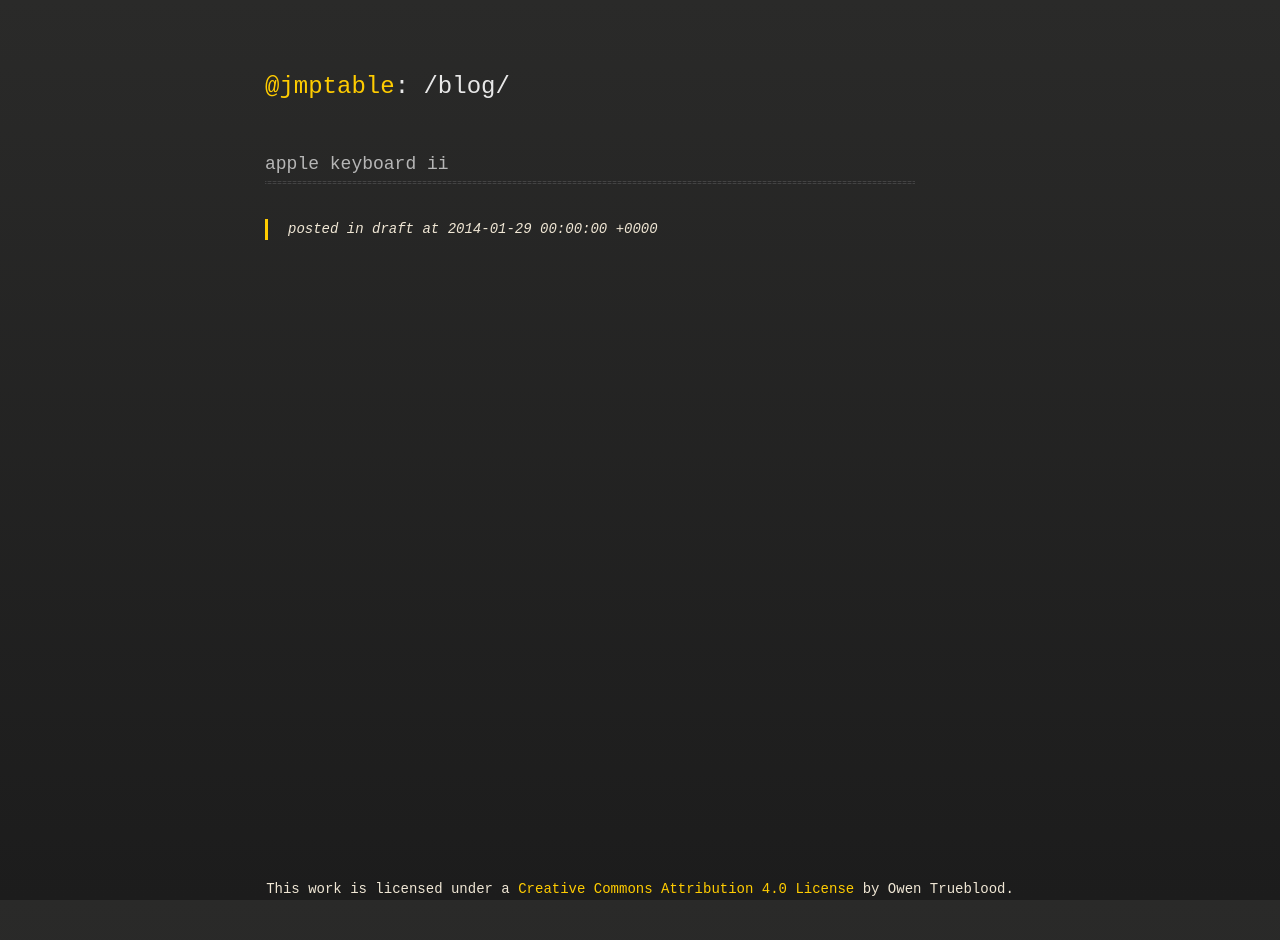
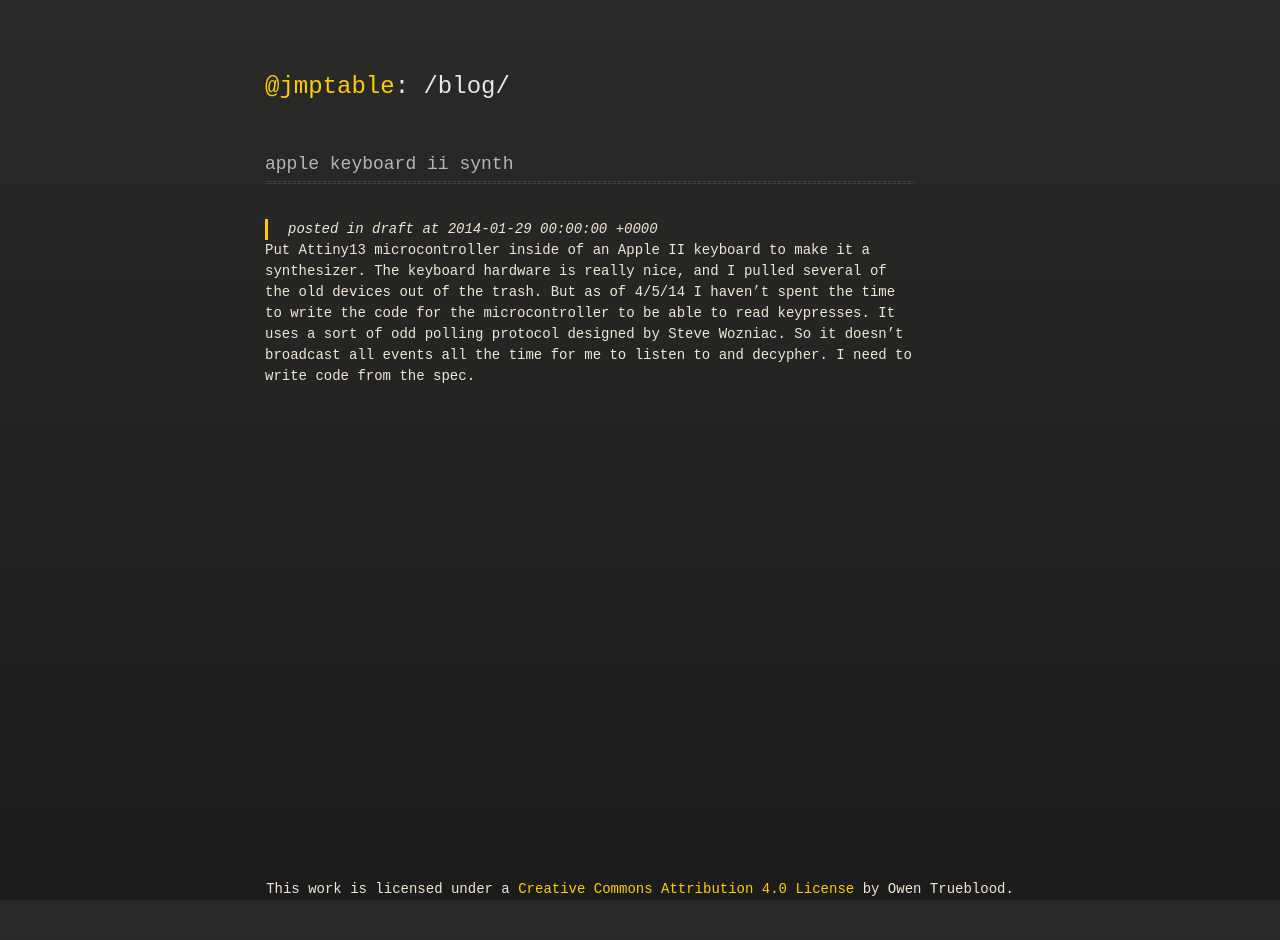
Before and after one commit to jmpinit/old-blog, a Jekyll site: the page built from _posts/2014-01-29-apple-keyboard-ii-synth.md, in a window 1280 px wide. Built offline with Jekyll 4.4.1, drawn with Linux system fonts in a browser that asks for light colours.

Commit message:
Some explanation for project's stagnation.

```diff
--- a/_posts/2014-01-29-apple-keyboard-ii-synth.md
+++ b/_posts/2014-01-29-apple-keyboard-ii-synth.md
@@ -1,7 +1,9 @@
 ---
 layout: post
-title: "apple keyboard ii"
+title: "apple keyboard ii synth"
 description: ""
 category: "draft"
 tags: []
 ---
+
+Put Attiny13 microcontroller inside of an Apple II keyboard to make it a synthesizer. The keyboard hardware is really nice, and I pulled several of the old devices out of the trash. But as of 4/5/14 I haven't spent the time to write the code for the microcontroller to be able to read keypresses. It uses a sort of odd polling protocol designed by Steve Wozniac. So it doesn't broadcast all events all the time for me to listen to and decypher. I need to write code from the spec.
```
